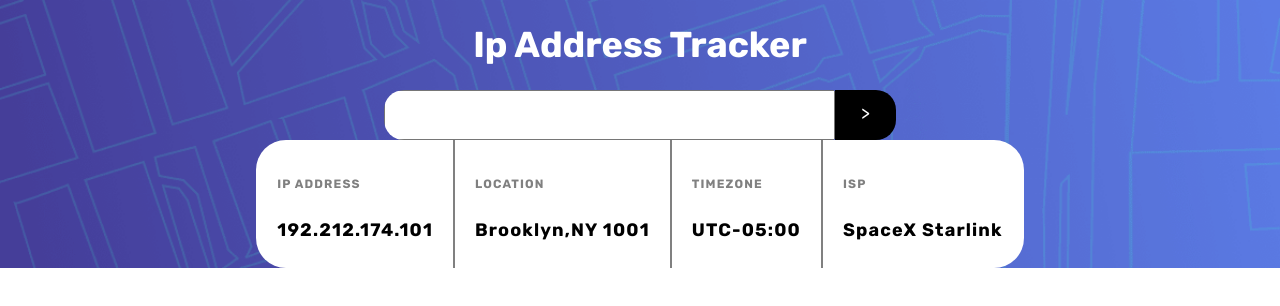
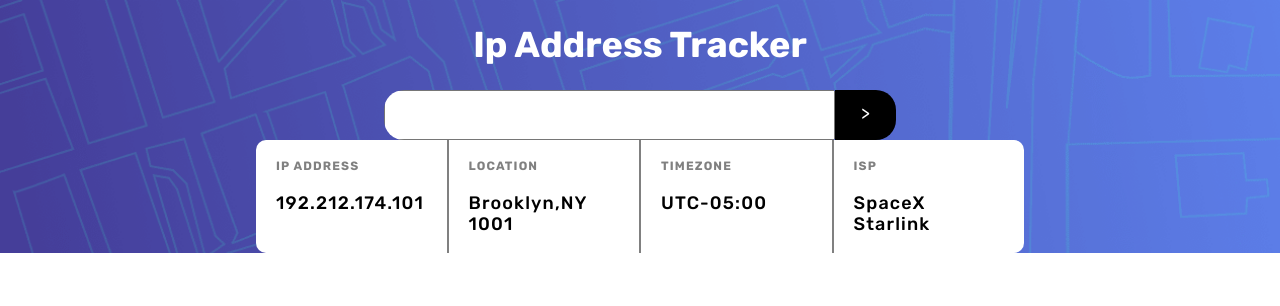
Before and after one commit to tosbaa/Ip-Geolocation-Api, a Vue app: page / in a window 1280 px wide. Shown: the top 306 px of the page. Built offline with nearby package versions, Linux system fonts and the light colour scheme.

Commit message:
Some styling on info cards

```diff
--- a/src/components/InfoCard.vue
+++ b/src/components/InfoCard.vue
@@ -24,15 +24,17 @@
   margin: auto;
   width: 60%;
   background-color: white;
-  border-radius: 3rem;
+  border-radius: 1rem;
   display: flex;
   justify-content: center;
 }
 
 .info-card__element {
+  flex-basis: 0;
+  flex-grow: 1;
   letter-spacing: 0.1ch;
   color: black;
-  padding: 1rem 2rem;
+  padding: 0rem 2rem;
 }
 
 .info-card__element:not(:first-child) {
@@ -41,9 +43,10 @@
 
 h6 {
   color: gray;
+  margin: 2rem 0rem;
 }
 
 p {
-  font-weight: 700;
+  font-weight: 500;
 }
 </style>
```
